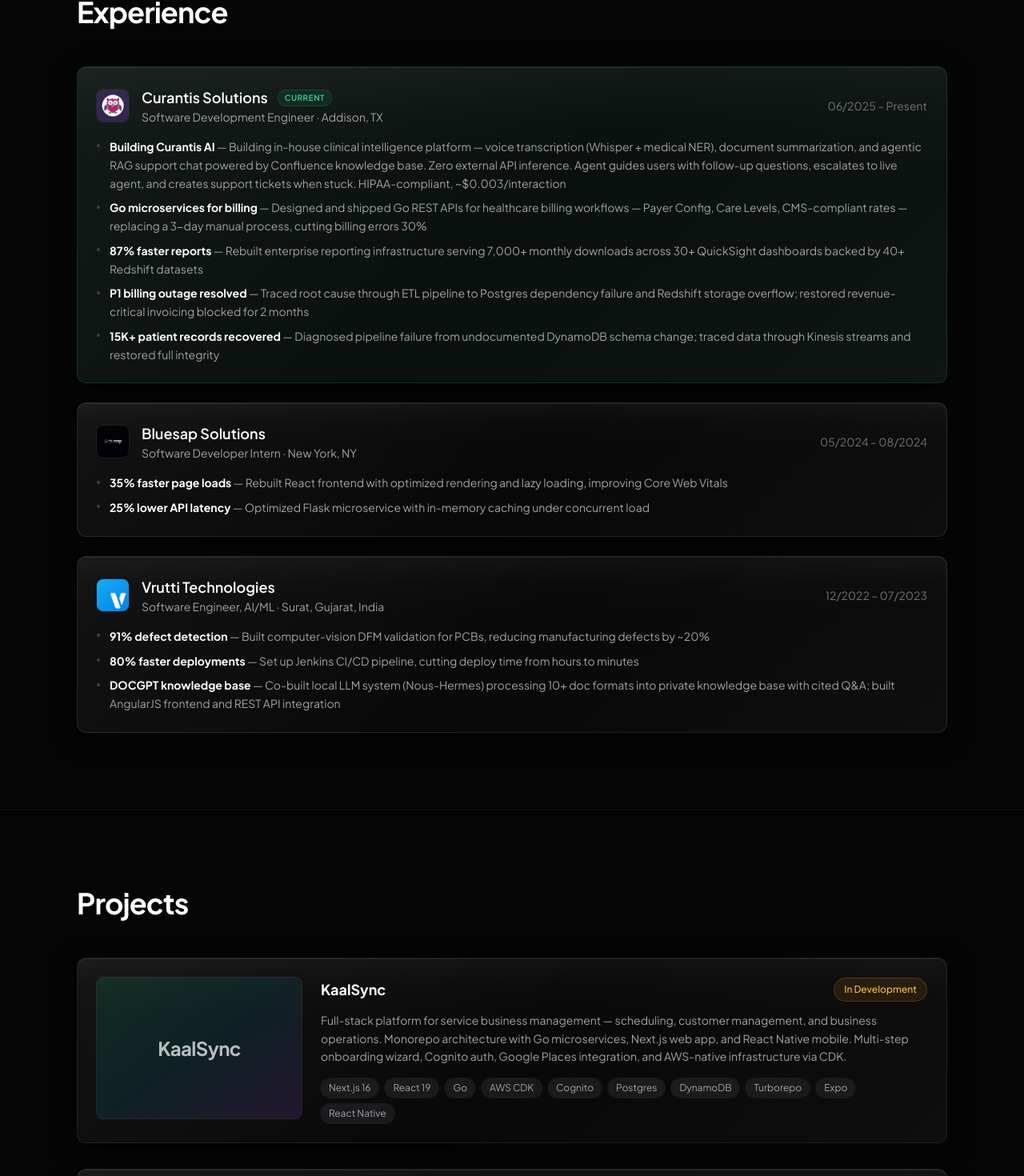
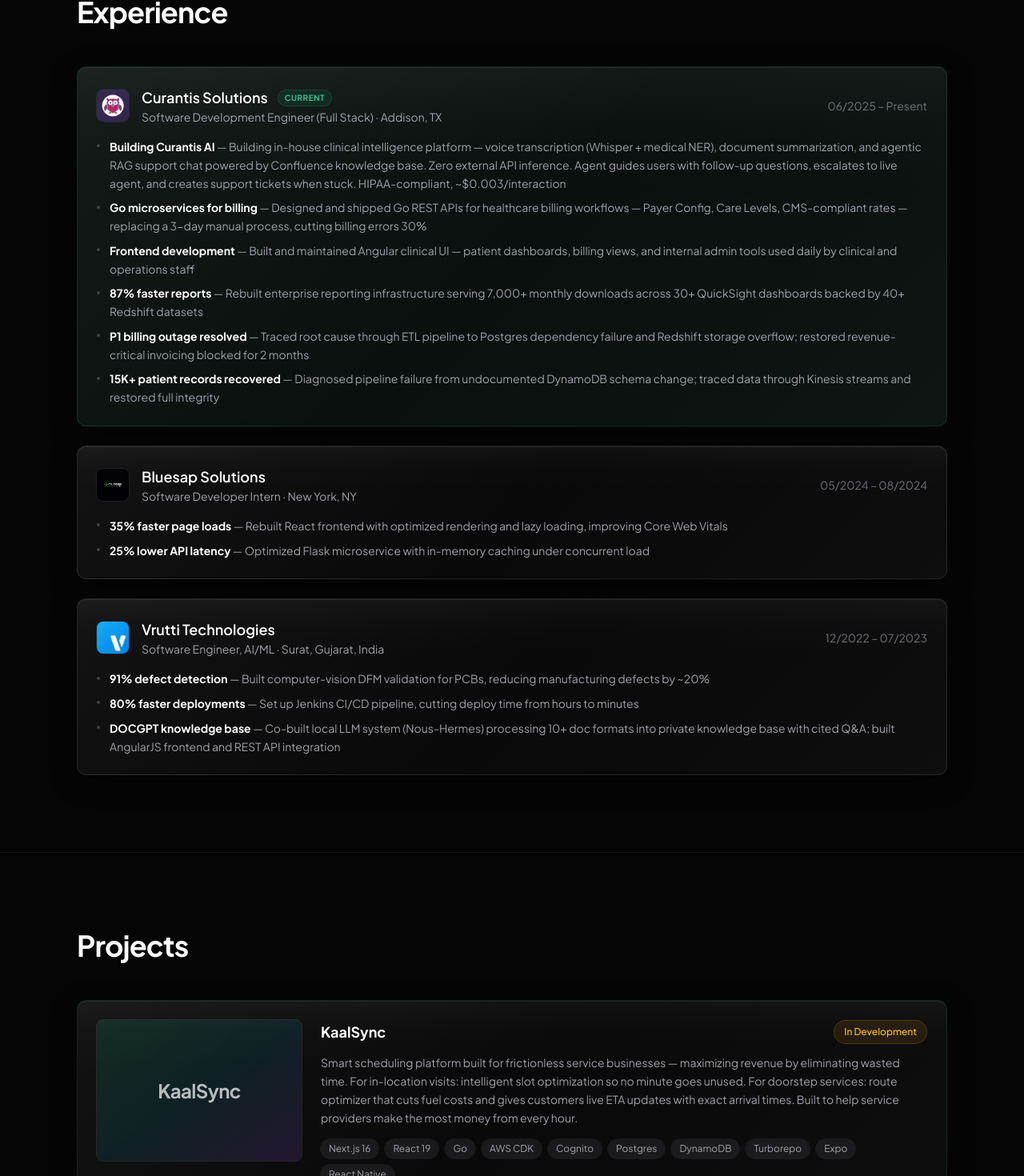
Before and after one commit to sahil7992/sahil-portfolio, a React (Create React App) app: page / in a window 1280 px wide. Shown: the part 1171-2641 px from the top of the page at 80% size. Built offline with nearby package versions, Linux system fonts and the light colour scheme; a web font is replaced by a local one.

Commit message:
Add frontend work at Curantis, rewrite KaalSync description

```diff
--- a/src/App.js
+++ b/src/App.js
@@ -93,7 +93,7 @@
   const experiences = [
     {
       company: "Curantis Solutions",
-      role: "Software Development Engineer",
+      role: "Software Development Engineer (Full Stack)",
       location: "Addison, TX",
       dates: "06/2025 – Present",
       logo: assetPath("/curantis_solutions_logo.jpeg"),
@@ -101,6 +101,7 @@
       bullets: [
         { highlight: "Building Curantis AI", detail: "Building in-house clinical intelligence platform — voice transcription (Whisper + medical NER), document summarization, and agentic RAG support chat powered by Confluence knowledge base. Zero external API inference. Agent guides users with follow-up questions, escalates to live agent, and creates support tickets when stuck. HIPAA-compliant, ~$0.003/interaction" },
         { highlight: "Go microservices for billing", detail: "Designed and shipped Go REST APIs for healthcare billing workflows — Payer Config, Care Levels, CMS-compliant rates — replacing a 3-day manual process, cutting billing errors 30%" },
+        { highlight: "Frontend development", detail: "Built and maintained Angular clinical UI — patient dashboards, billing views, and internal admin tools used daily by clinical and operations staff" },
         { highlight: "87% faster reports", detail: "Rebuilt enterprise reporting infrastructure serving 7,000+ monthly downloads across 30+ QuickSight dashboards backed by 40+ Redshift datasets" },
         { highlight: "P1 billing outage resolved", detail: "Traced root cause through ETL pipeline to Postgres dependency failure and Redshift storage overflow; restored revenue-critical invoicing blocked for 2 months" },
         { highlight: "15K+ patient records recovered", detail: "Diagnosed pipeline failure from undocumented DynamoDB schema change; traced data through Kinesis streams and restored full integrity" },
@@ -238,7 +239,7 @@
       badge: "In Development",
       badgeColor: "amber",
       description:
-        "Full-stack platform for service business management — scheduling, customer management, and business operations. Monorepo architecture with Go microservices, Next.js web app, and React Native mobile. Multi-step onboarding wizard, Cognito auth, Google Places integration, and AWS-native infrastructure via CDK.",
+        "Smart scheduling platform built for frictionless service businesses — maximizing revenue by eliminating wasted time. For in-location visits: intelligent slot optimization so no minute goes unused. For doorstep services: route optimizer that cuts fuel costs and gives customers live ETA updates with exact arrival times. Built to help service providers make the most money from every hour.",
       tech: [
         "Next.js 16",
         "React 19",
```
